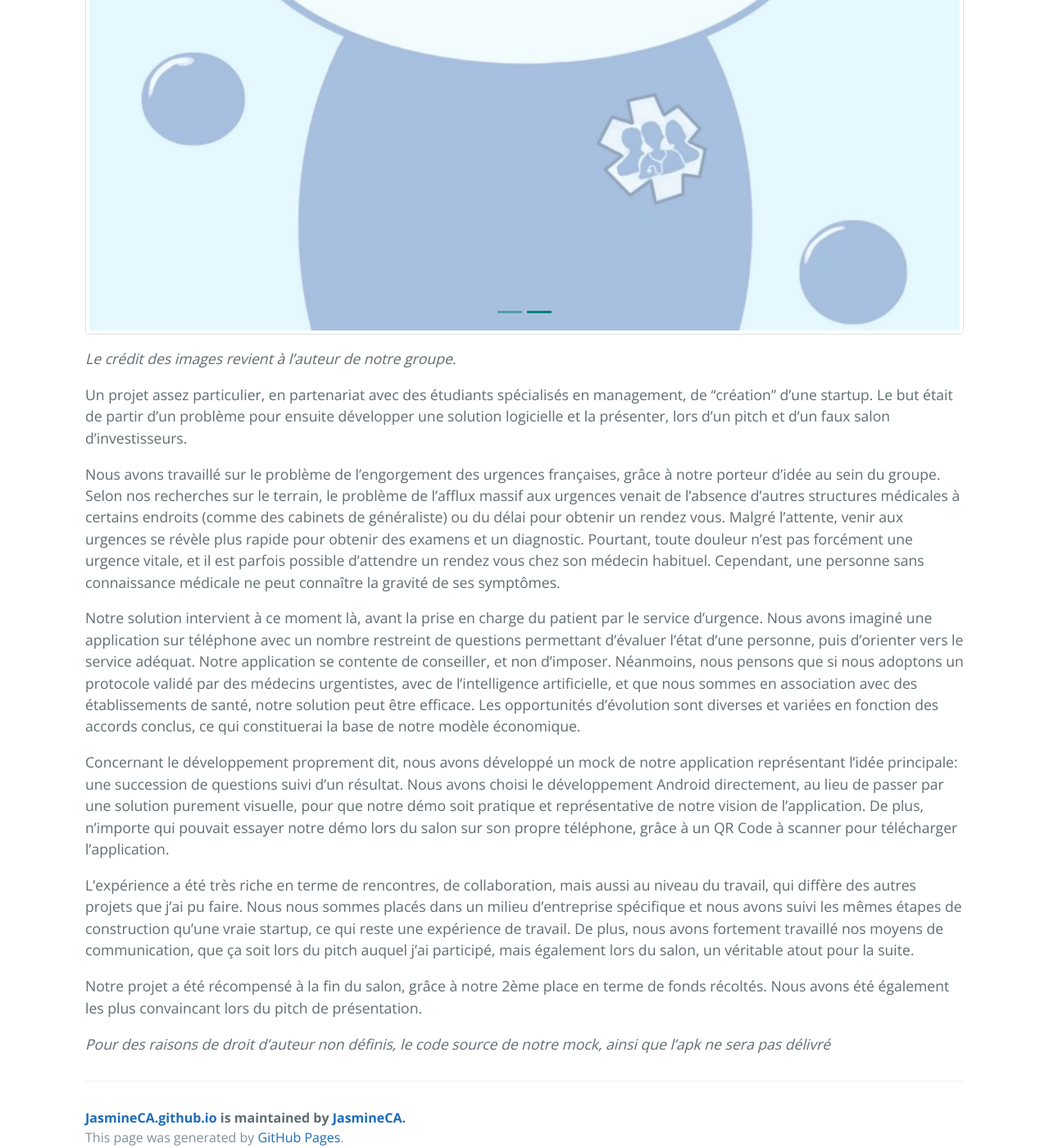
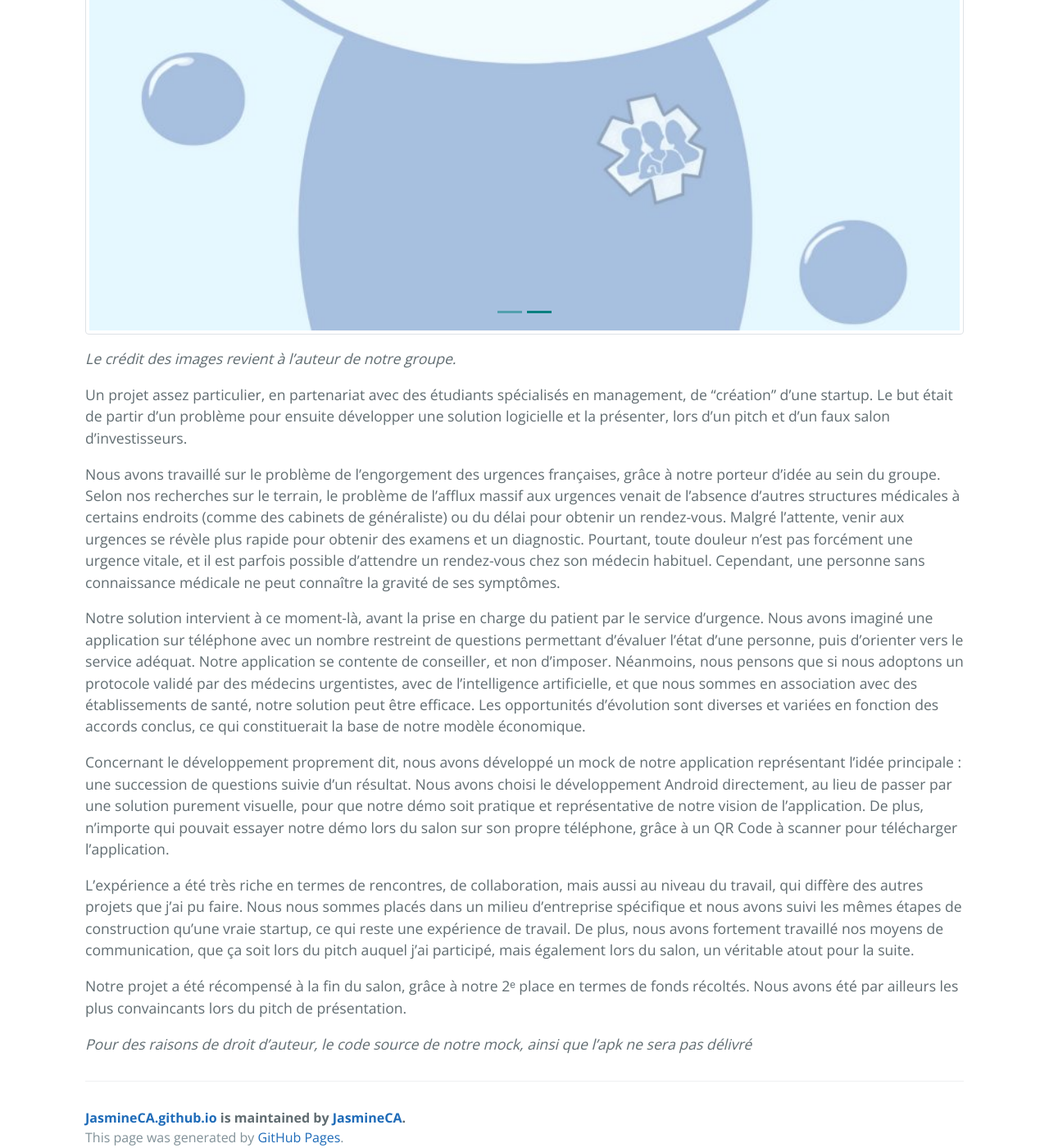
Before and after one commit to JasmineCA/JasmineCA.github.io, a Jekyll site: the page built from projets/Symptomatic.md, in a window 1280 px wide and 1400 px high, scrolled down 1041 px. Shown: the whole window at 82% size. Built offline with Jekyll 4.4.1, drawn with Linux system fonts in a browser that asks for light colours.

Commit message:
Proofreads Symptomatic.md

```diff
--- a/projets/Symptomatic.md
+++ b/projets/Symptomatic.md
@@ -32,14 +32,14 @@ dateProjet: Début Décembre 2019 - 2 mars 2020
 
 Un projet assez particulier, en partenariat avec des étudiants spécialisés en management, de "création" d'une startup. Le but était de partir d'un problème pour ensuite développer une solution logicielle et la présenter, lors d'un pitch et d'un faux salon d'investisseurs.
 
-Nous avons travaillé sur le problème de l'engorgement des urgences françaises, grâce à notre porteur d'idée au sein du groupe. Selon nos recherches sur le terrain, le problème de l'afflux massif aux urgences venait de l'absence d'autres structures médicales à certains endroits (comme des cabinets de généraliste) ou du délai pour obtenir un rendez vous. Malgré l'attente, venir aux urgences se révèle plus rapide pour obtenir des examens et un diagnostic. Pourtant, toute douleur n'est pas forcément une urgence vitale, et il est parfois possible d'attendre un rendez vous chez son médecin habituel. Cependant, une personne sans connaissance médicale ne peut connaître la gravité de ses symptômes.
+Nous avons travaillé sur le problème de l'engorgement des urgences françaises, grâce à notre porteur d'idée au sein du groupe. Selon nos recherches sur le terrain, le problème de l'afflux massif aux urgences venait de l'absence d'autres structures médicales à certains endroits (comme des cabinets de généraliste) ou du délai pour obtenir un rendez-vous. Malgré l'attente, venir aux urgences se révèle plus rapide pour obtenir des examens et un diagnostic. Pourtant, toute douleur n'est pas forcément une urgence vitale, et il est parfois possible d'attendre un rendez-vous chez son médecin habituel. Cependant, une personne sans connaissance médicale ne peut connaître la gravité de ses symptômes.
 
-Notre solution intervient à ce moment là, avant la prise en charge du patient par le service d'urgence. Nous avons imaginé une application sur téléphone avec un nombre restreint de questions permettant d'évaluer l'état d'une personne, puis d'orienter vers le service adéquat. Notre application se contente de conseiller, et non d'imposer. Néanmoins, nous pensons que si nous adoptons un protocole validé par des médecins urgentistes, avec de l'intelligence artificielle, et que nous sommes en association avec des établissements de santé, notre solution peut être efficace. Les opportunités d'évolution sont diverses et variées en fonction des accords conclus, ce qui constituerai la base de notre modèle économique.
+Notre solution intervient à ce moment-là, avant la prise en charge du patient par le service d'urgence. Nous avons imaginé une application sur téléphone avec un nombre restreint de questions permettant d'évaluer l'état d'une personne, puis d'orienter vers le service adéquat. Notre application se contente de conseiller, et non d'imposer. Néanmoins, nous pensons que si nous adoptons un protocole validé par des médecins urgentistes, avec de l'intelligence artificielle, et que nous sommes en association avec des établissements de santé, notre solution peut être efficace. Les opportunités d'évolution sont diverses et variées en fonction des accords conclus, ce qui constituerait la base de notre modèle économique.
 
-Concernant le développement proprement dit, nous avons développé un mock de notre application représentant l'idée principale: une succession de questions suivi d'un résultat. Nous avons choisi le développement Android directement, au lieu de passer par une solution purement visuelle, pour que notre démo soit pratique et représentative de notre vision de l'application. De plus, n'importe qui pouvait essayer notre démo lors du salon sur son propre téléphone, grâce à un QR Code à scanner pour télécharger l'application.
+Concernant le développement proprement dit, nous avons développé un mock de notre application représentant l'idée principale : une succession de questions suivie d'un résultat. Nous avons choisi le développement Android directement, au lieu de passer par une solution purement visuelle, pour que notre démo soit pratique et représentative de notre vision de l'application. De plus, n'importe qui pouvait essayer notre démo lors du salon sur son propre téléphone, grâce à un QR Code à scanner pour télécharger l'application.
 
-L'expérience a été très riche en terme de rencontres, de collaboration, mais aussi au niveau du travail, qui diffère des autres projets que j'ai pu faire. Nous nous sommes placés dans un milieu d'entreprise spécifique et nous avons suivi les mêmes étapes de construction qu'une vraie startup, ce qui reste une expérience de travail. De plus, nous avons fortement travaillé nos moyens de communication, que ça soit lors du pitch auquel j'ai participé, mais également lors du salon, un véritable atout pour la suite.
+L'expérience a été très riche en termes de rencontres, de collaboration, mais aussi au niveau du travail, qui diffère des autres projets que j'ai pu faire. Nous nous sommes placés dans un milieu d'entreprise spécifique et nous avons suivi les mêmes étapes de construction qu'une vraie startup, ce qui reste une expérience de travail. De plus, nous avons fortement travaillé nos moyens de communication, que ça soit lors du pitch auquel j'ai participé, mais également lors du salon, un véritable atout pour la suite.
 
-Notre projet a été récompensé à la fin du salon, grâce à notre 2ème place en terme de fonds récoltés. Nous avons été également les plus convaincant lors du pitch de présentation.
+Notre projet a été récompensé à la fin du salon, grâce à notre 2ᵉ place en termes de fonds récoltés. Nous avons été par ailleurs les plus convaincants lors du pitch de présentation.
 
-*Pour des raisons de droit d'auteur non définis, le code source de notre mock, ainsi que l'apk ne sera pas délivré*
+*Pour des raisons de droit d'auteur, le code source de notre mock, ainsi que l'apk ne sera pas délivré*
```
